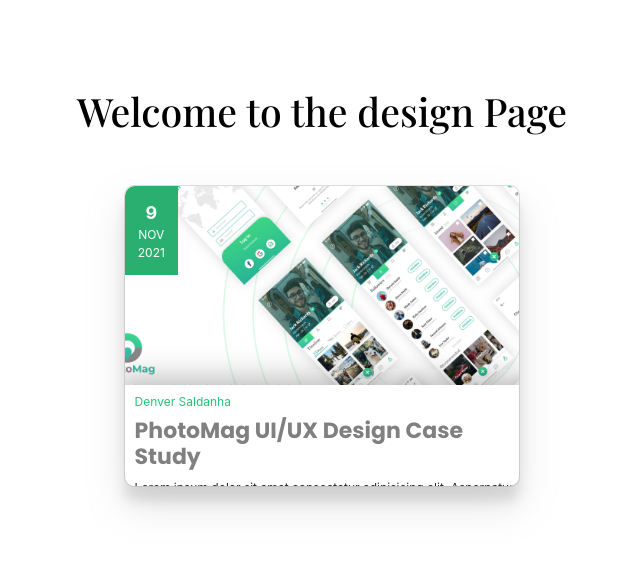
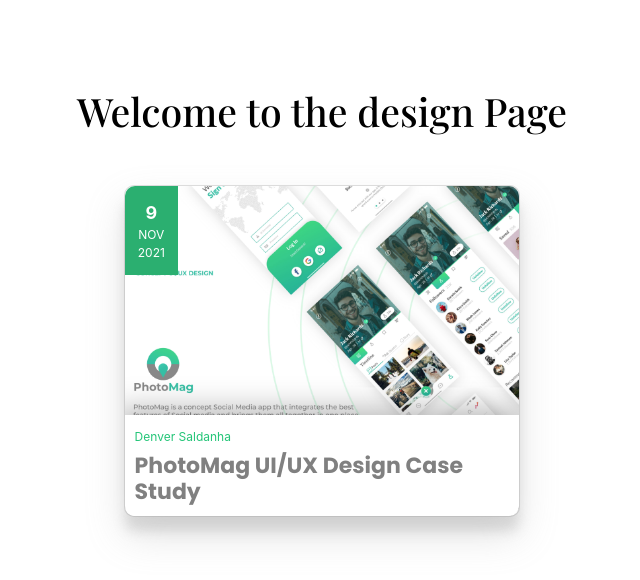
Before and after one commit to densaldanha/densaldanha.github.io, a PHP site: page /design.html in a window 1280 px wide. Shown: the part 71-651 px from the top of the page, without its empty margins (318-958 px from the left). Run offline with PHP 8.4, Linux system fonts and the light colour scheme.

Commit message:
thumbnail test

```diff
--- a/design.css
+++ b/design.css
@@ -184,7 +184,7 @@ h1 {
 
 .card .wrapper {
   background-color: #fff;
-  min-height: 300px;
+  min-height: 330px;
   position: relative;
   overflow: hidden;
   border-radius: 10px;
@@ -197,12 +197,12 @@ h1 {
   position: absolute;
   bottom: 0;
   width: 100%;
-  transform: translateY(calc(32px + 1em));
+  transform: translateY(calc(37px + 1em));
   transition: transform 0.3s;
 
 }
 .card .data .content {
-  padding-top: 0.2em;
+  padding-top: 0.5em;
   padding-left: 0.6em;
   padding-bottom: 2em;
   position: relative;
@@ -227,7 +227,7 @@ h1 {
 }
 
 .example-1 .wrapper {
-  background: url(/Images/thumbnail-test.png) 30% 2%/cover no-repeat;
+  background: url(/Images/test-thumbnail.png) 30% 2%/cover no-repeat;
 }
 .example-1 .date {
   position: absolute;
```
Also changed, not shown: Images/test-thumbnail.png (added).
